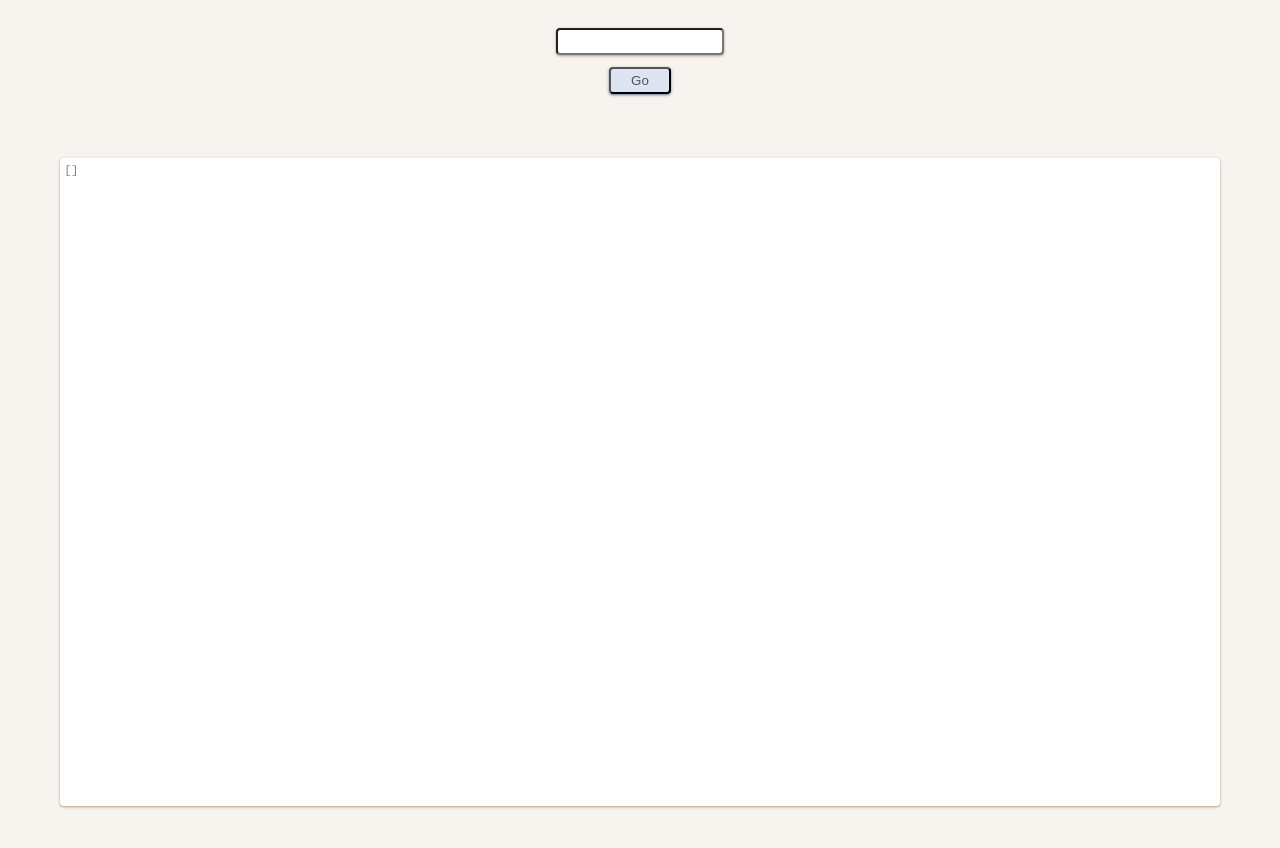
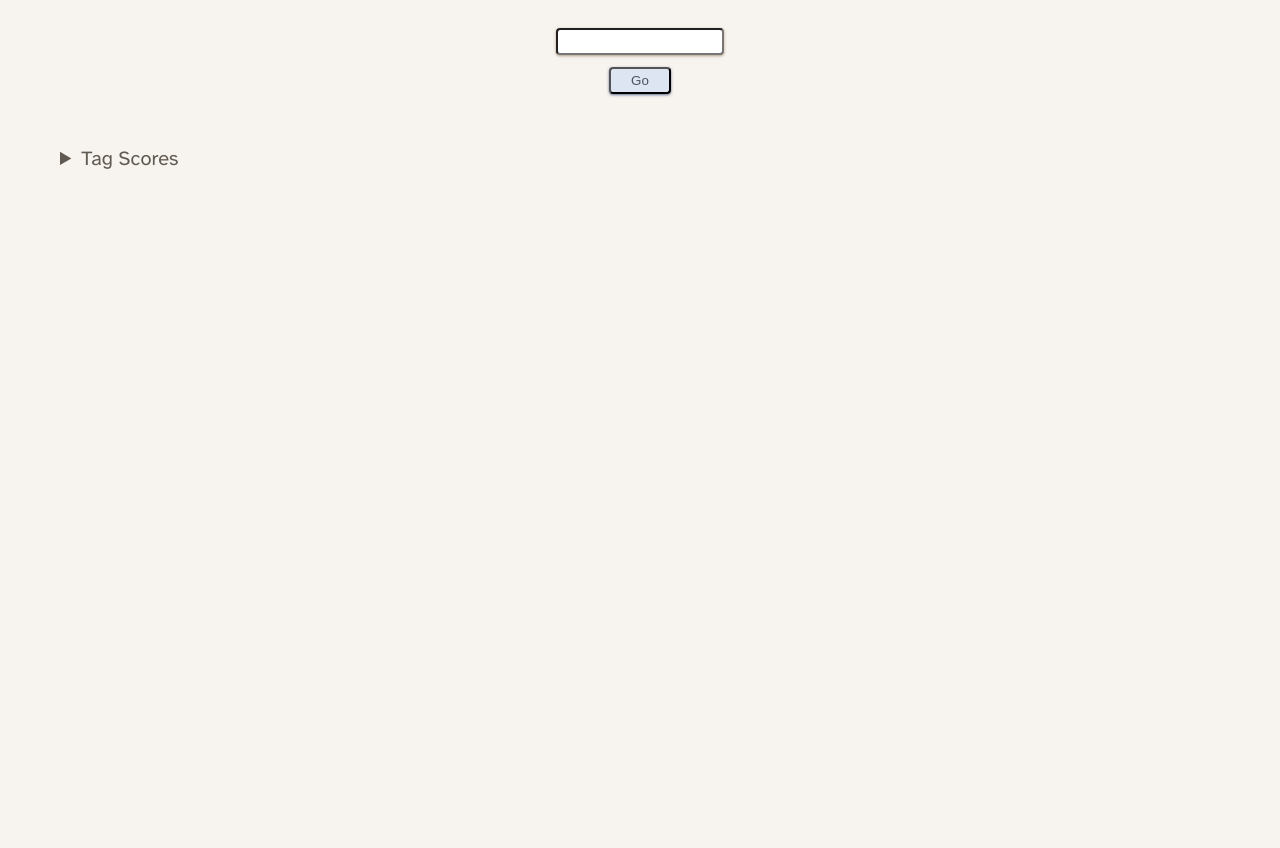
Before and after one commit to Wulfre/favorites-analyzer, an Astro site: page / in a window 1280 px wide. After the commit the page ends 816 px from the top, so only its background shows below. Built offline with nearby package versions, Linux system fonts and the light colour scheme; Astro itself is replaced by a stand-in of ours.

Commit message:
hide raw data behind details tag

```diff
--- a/src/pages/_index/ImageGrid.tsx
+++ b/src/pages/_index/ImageGrid.tsx
@@ -17,9 +17,12 @@ export default (): JSX.Element => (
             </div>
         )}
     >
-        <pre class="h-80dvh overflow-auto rounded bg-white p-1 text-3 font-mono shadow shadow-paper-muted">
-            {JSON.stringify($user.state.favorites.tagScores.value, undefined, 4)}
-        </pre>
+        <details open={$displayFavorites.value.length > 0}>
+            <summary>Tag Scores</summary>
+            <pre class="h-70dvh overflow-auto rounded bg-white p-1 text-3 font-mono shadow shadow-paper-muted">
+                {JSON.stringify($user.state.favorites.tagScores.value, undefined, 4)}
+            </pre>
+        </details>
         <div
             className="grid grid-cols-[repeat(auto-fill,minmax(150px,1fr))] place-items-center gap-8"
             data-testid="gallery"
```
